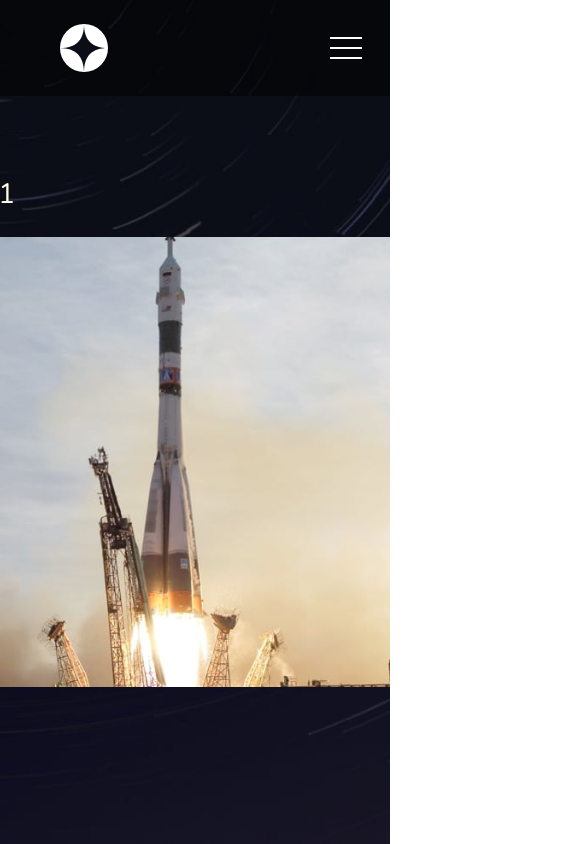
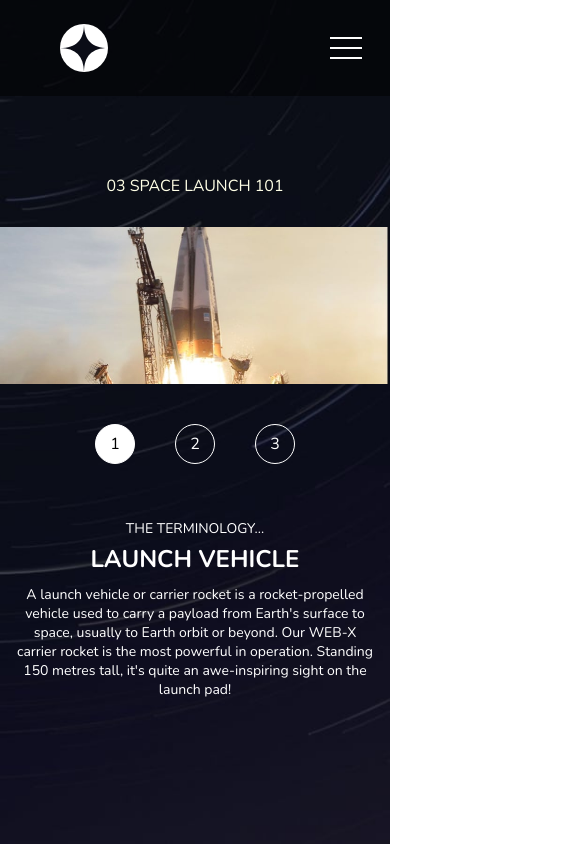
Before and after one commit to MalcolmMello/SpaceTourism, a React (Create React App) app: page /Technology in a window 390 px wide. Shown: the top 844 px of the page, 585 px wide, since content can reach past the window. Built offline with nearby package versions, Linux system fonts and the light colour scheme.

Commit message:
projeto finalizado e responsivo

```diff
--- a/src/Pages/Crew/styles.ts
+++ b/src/Pages/Crew/styles.ts
@@ -10,7 +10,7 @@ export const Container = styled.div<{background: string}>`
 
     @media(max-width: 1024px) {
         flex-direction: column;
-        align-items: center
+        align-items: center;
     }
 
     @media(max-width: 600px) {
@@ -29,11 +29,12 @@ export const ContentArea = styled.div`
 
     @media(max-width: 1024px) {
         justify-content: center;
-        width: 800px;
+        width: min-content;
+
+        margin-top: 100px
     }
 
     @media(max-width: 600px) {
-        width: auto;
         margin: 0px;
         margin-top: 96px;
     }
@@ -68,7 +69,8 @@ export const CrewData = styled.div`
     margin-bottom: 20px;
 
     @media(max-width: 1024px) {
-        justify-content: center
+        justify-content: center;
+        margin-top: 0px
     }
 
     @media(max-width: 600px) {
@@ -111,7 +113,6 @@ export const CrewName = styled.ul`
     @media(max-width: 1024px) {
         justify-content: center;
         width: 600px;
-        margin-left: 80px
     }
 
     @media(max-width: 600px) {
--- a/src/Pages/Destination/styles.ts
+++ b/src/Pages/Destination/styles.ts
@@ -22,6 +22,10 @@ export const ContentArea = styled.div`
     width: 980px;
     height: calc(100vh - 350px);
     margin: auto;
+
+    @media(max-width: 1024px) {
+        padding: 10px
+    }
 
     @media(max-width: 600px) {
         width: auto;
--- a/src/Pages/Technology/index.tsx
+++ b/src/Pages/Technology/index.tsx
@@ -5,8 +5,11 @@ import { TechInfo } from '../../components/TechInfo';
 import { Data } from '../../spacets/startercode/data'
 import { Step } from '../../components/Step';
 import LaunchPic from '../../spacets/startercode/assets/technology/image-launch-vehicle-portrait.jpg'
+import LaunchPicPhone from '../../spacets/startercode/assets/technology/image-launch-vehicle-landscape.jpg'
 import SpaceportPic from '../../spacets/startercode/assets/technology/image-space-capsule-portrait.jpg'
+import SpaceportPicPhone from '../../spacets/startercode/assets/technology/image-space-capsule-landscape.jpg'
 import SpaceCapsule from '../../spacets/startercode/assets/technology/image-spaceport-portrait.jpg'
+import SpaceCapsulePhone from '../../spacets/startercode/assets/technology/image-spaceport-landscape.jpg'
 import { useForm, FormActions } from '../../contexts/FormContext'
 
 interface Tech {
@@ -38,6 +41,8 @@ export const Technology = () => {
 
     const [pic, setPic] = useState(LaunchPic)
 
+    const [picPhone, setPicPhone] = useState(LaunchPicPhone)
+
 
     useEffect(()=>{
         data.map((item)=>{
@@ -50,6 +55,7 @@ export const Technology = () => {
     const handleLaunch = () => {
         setVehicle('Launch vehicle')
         setPic(LaunchPic)
+        setPicPhone(LaunchPicPhone)
 
         dispatch({
             type: FormActions.setCurrentTechnology,
@@ -60,6 +66,7 @@ export const Technology = () => {
     const handleSpaceport = () => {
         setVehicle('Spaceport')
         setPic(SpaceportPic)
+        setPicPhone(SpaceportPicPhone)
 
         dispatch({
             type: FormActions.setCurrentTechnology,
@@ -70,6 +77,7 @@ export const Technology = () => {
     const handleCapsule = () => {
         setVehicle('Space capsule')
         setPic(SpaceCapsule)
+        setPicPhone(SpaceCapsulePhone)
 
         dispatch({
             type: FormActions.setCurrentTechnology,
@@ -88,6 +96,9 @@ export const Technology = () => {
                 <C.TextArea>
                     <p className="subtitle">03 SPACE LAUNCH 101</p>
                 </C.TextArea>
+                <C.ImagePhone>
+                    <img src={picPhone}/>
+                </C.ImagePhone>
                 <C.TechnologyArea>
                     <C.StepArea>
                         <Step
--- a/src/Pages/Technology/styles.ts
+++ b/src/Pages/Technology/styles.ts
@@ -5,9 +5,13 @@ export const Container = styled.div<{background: string}>`
     justify-content: center;
     align-items: center;
     height: 100vh;
+    width: 100vw;
+    overflow-x: hidden;
     background-image: url(${props => props.background});
     background-position: center;
     background-size: cover;
+
+
 `
 
 export const ContentArea = styled.div`
@@ -16,6 +20,10 @@ export const ContentArea = styled.div`
     width: 980px;
     height: calc(100vh - 350px);
     margin: auto;
+
+    @media(max-width: 1024px) {
+        width: 100vw
+    }
 `
 
 export const TextArea = styled.div`
@@ -27,6 +35,16 @@ export const TextArea = styled.div`
         margin: 0px;
         font-weight: 300
     }
+
+    @media(max-width: 1024px) {
+        text-align: center;
+    }
+
+    @media(max-width: 600px) {
+        .subtitle {
+            font-size: 16px;
+        }
+    }
 `
 
 export const TechnologyArea = styled.div`
@@ -35,11 +53,22 @@ export const TechnologyArea = styled.div`
     color: #FFF;
     grid-template-columns: 1fr 2fr 2fr;
     margin-top: 20px;
+
+    @media(max-width: 1024px) {
+        display: flex;
+        flex-direction: column;
+        width: 100vw;
+    }
 `
 
 export const StepArea = styled.div`
     display: flex;
     flex-direction: column;
+
+    @media(max-width: 1024px) {
+        flex-direction: row;
+        justify-content: center;
+    }
 `
 
 export const Step = styled.div`
@@ -68,4 +97,24 @@ export const ImageArea = styled.div`
         height: 450px;
         margin-bottom: -80px;
     }
+
+    @media(max-width: 1024px) {
+        display: none
+    }
 `
+
+export const ImagePhone = styled.div`
+    display: none;
+    width: 100vw;
+    margin-top: 60px;
+    img {
+        width: 100vw;
+    }
+    @media(max-width: 1024px) {
+        display: flex
+    }
+
+    @media(max-width: 600px) {
+        margin-top: 30px
+    }
+`
--- a/src/components/CrewInfo/styles.ts
+++ b/src/components/CrewInfo/styles.ts
@@ -4,6 +4,10 @@ export const Container = styled.div`
     display: flex;
     width: 490px;
     color: ##FFF;
+
+    @media(max-width: 1024px) {
+        width: min-content
+    }
 
     @media(max-width: 600px) {
         width: auto
--- a/src/components/PlanetInfo/styles.ts
+++ b/src/components/PlanetInfo/styles.ts
@@ -70,7 +70,8 @@ export const Desc = styled.p`
     text-align: center;
 
     @media(max-width: 1024px) {
-        width: 570px
+        width: 570px;
+        height: 96px;
     }
 
     @media(max-width: 600px) {
--- a/src/components/Step/styles.ts
+++ b/src/components/Step/styles.ts
@@ -20,4 +20,14 @@ export const Container = styled.div<{active: boolean}>`
         color: ${props => props.active ? '#000' : '#999'};
         border: ${props => props.active ? '1px solid #FFF' : '1px solid #999'}
     }
+
+    @media(max-width: 1024px) {
+        margin: 20px 20px
+    }
+
+    @media(max-width: 600px) {
+        height: 40px;
+        width: 40px;
+        font-size: 16px
+    }
 `
--- a/src/components/TechInfo/styles.ts
+++ b/src/components/TechInfo/styles.ts
@@ -4,18 +4,34 @@ export const DescArea = styled.div`
     display: flex;
     flex-direction: column;
     justify-content: center;
+
+    @media(max-width: 1024px) {
+        align-items: center;
+        margin-top: 20px;
+        padding: 15px
+    }
 `
 
 export const DescTech = styled.p`
     font-size: 16px;
     font-weight: 300;
     margin: 0px;
+
+    @media(max-width: 600px) {
+        font-size: 14px;
+    }
+
 `
 
 export const DescTitle = styled.h1`
     font-size: 45px;
     margin: 0px;
     margin-bottom: 10px;
+
+    @media(max-width: 600px) {
+        font-size: 24px;
+        margin-top: 5px
+    }
 `
 
 export const Desc = styled.p`
@@ -23,4 +39,12 @@ export const Desc = styled.p`
     font-size: 18px;
     font-weight: 300;
     margin: 0px;
+
+    @media(max-width: 1024px) {
+        text-align: center;
+    }
+
+    @media(max-width: 600px) {
+        font-size: 14px;
+    }
 `
```
Also changed, not shown: 2 other files (tests, documents, lock files or other folders).
